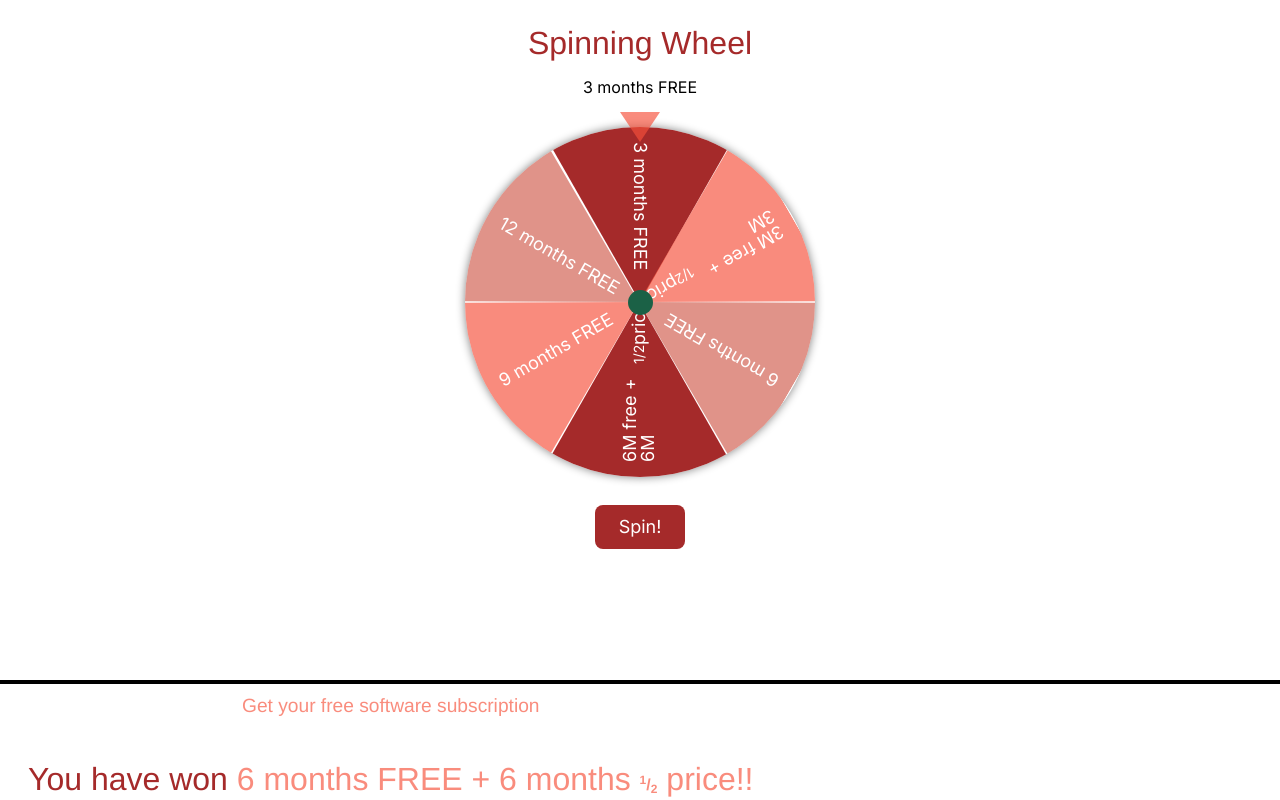
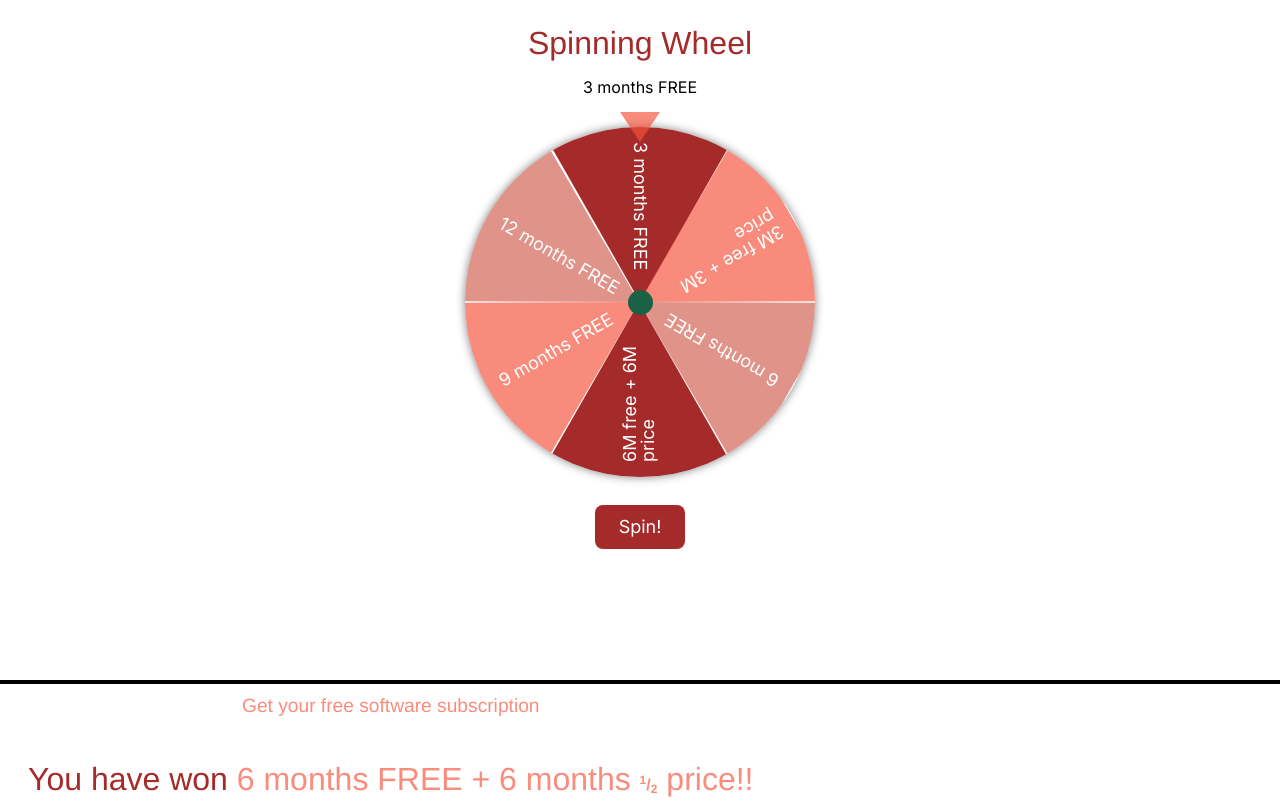
Before and after one commit to nacermanuel/proactiv-marketing, a Next.js app: page / in a window 1280 px wide. Shown: the part 940-1740 px from the top of the page. Built offline with nearby package versions, Linux system fonts and the light colour scheme.

Commit message:
spinning refactor1

```diff
--- a/app/components/Spinning/Spinning.css
+++ b/app/components/Spinning/Spinning.css
@@ -1,7 +1,6 @@
 .containerCSS {
     height: 350px;
     width: 350px;
-
     position: relative;
     border-radius: 50%;
     overflow: hidden;
@@ -21,7 +20,6 @@
     align-items: center;
     justify-content: flex-start;
     font-size: 18px;
-
     font-weight: 400;
     color: #ffffff;
     writing-mode: vertical-rl;
--- a/app/components/Spinning/Spinning.jsx
+++ b/app/components/Spinning/Spinning.js
@@ -53,9 +53,9 @@ export const Spinning = () => {
             <div class="containerDIV containerSIX"><div className='text-center w-[42px] h-[115px]'>12 months FREE</div></div> */}
 
             <div class="containerDIV containerONE"> 3 months FREE</div>
-            <div class="containerDIV containerTWO"> 3M free + 3M <p className='text-sm inline'>1/2</p> price </div>
+            <div class="containerDIV containerTWO"> 3M free + 3M price </div>
             <div class="containerDIV containerTHREE">6 months FREE</div>
-            <div class="containerDIV containerFOUR">6M free + 6M <p className='text-sm inline'>1/2</p>  price</div>
+            <div class="containerDIV containerFOUR">6M free + 6M  price</div>
             <div class="containerDIV containerFIVE">9 months FREE</div>
             <div class="containerDIV containerSIX">12 months FREE</div>
 
--- a/app/page.jsx
+++ b/app/page.jsx
@@ -1,5 +1,5 @@
 import ClaimGiftForm from "./components/ClaimGiftForm";
-import { Spinning } from "./components/Spinning/Spinning.jsx";
+import { Spinning } from "./components/Spinning/Spinning";
 import CardsForm from "./components/CardsForm";
 import ArtworkDelivery from "./components/ArtworkDelivery";
 import SoftwareSubscription from "./components/SoftwareSubscription.jsx";
```
